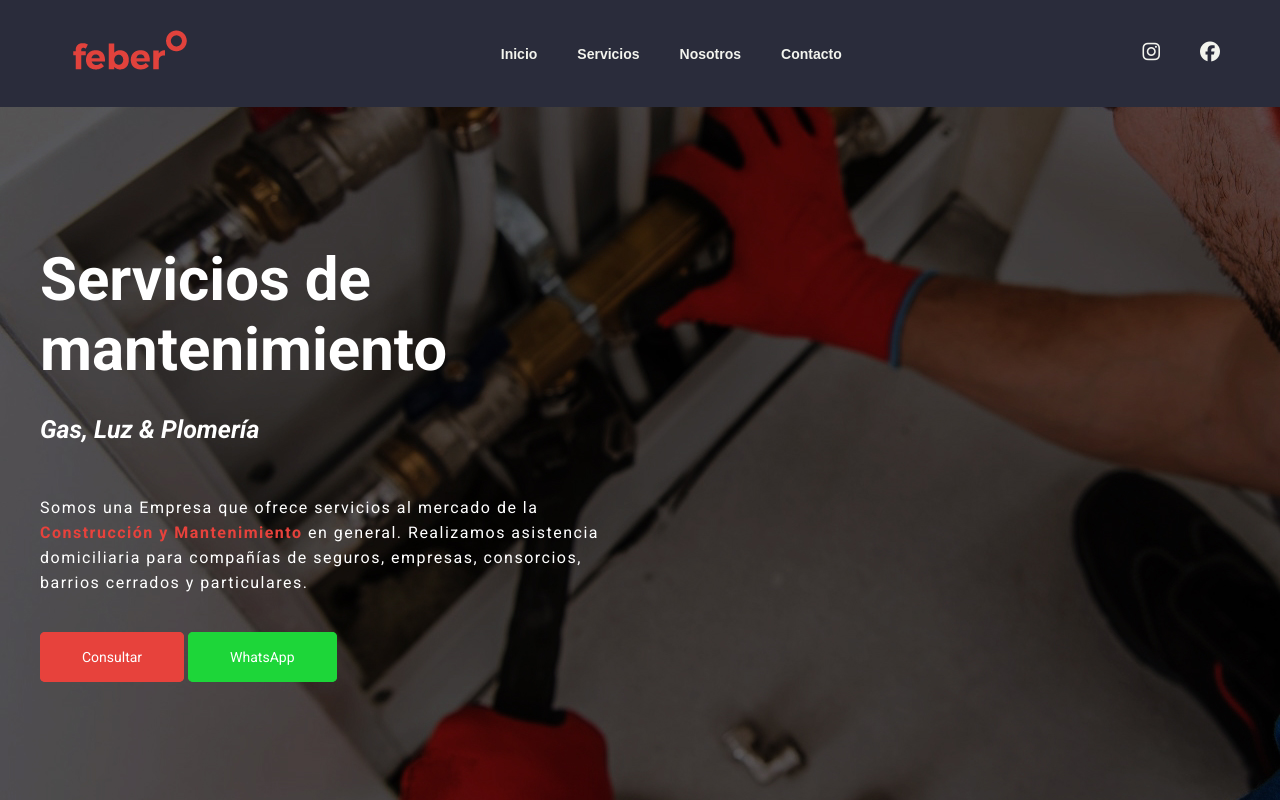
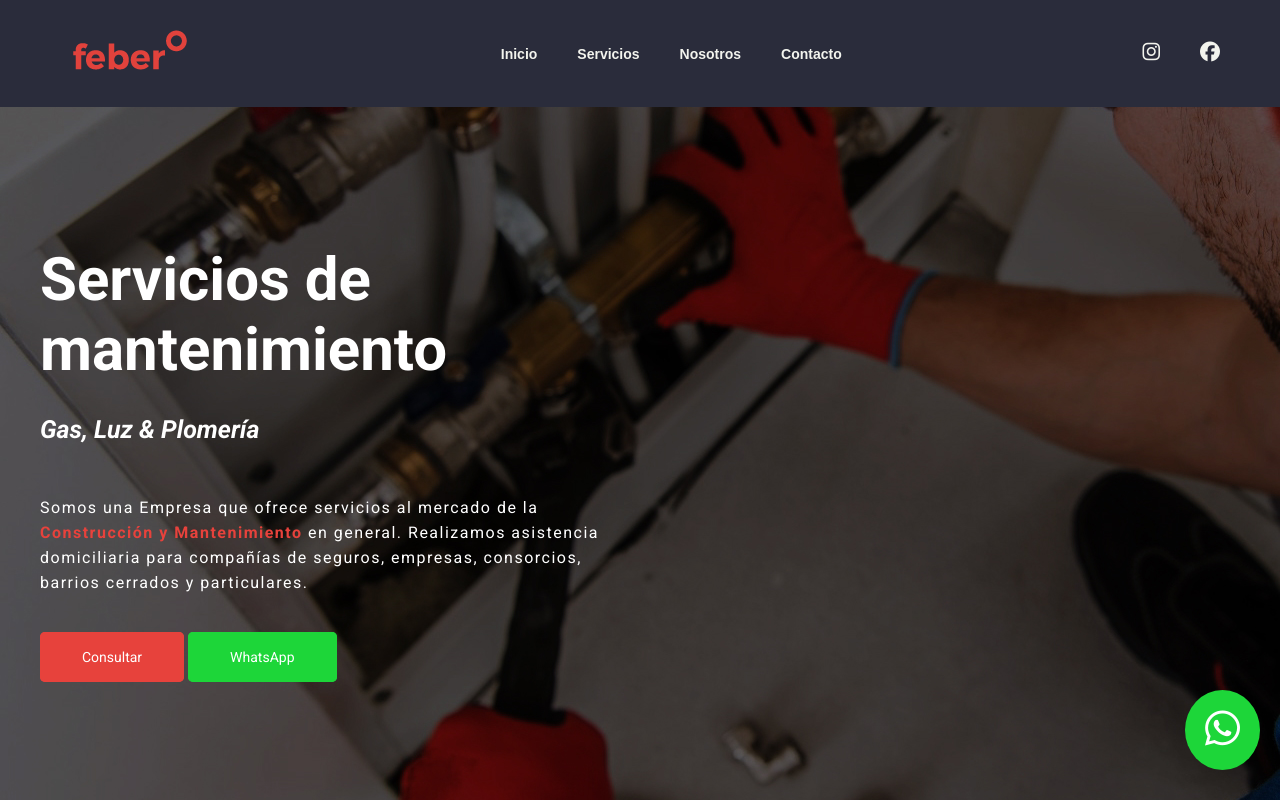
Before and after one commit to martin-centurion/feber-soluciones, a website: page index.html in a window 1280 px wide. Shown: the top 800 px of the page. Drawn offline with Linux system fonts and the light colour scheme.

Commit message:
agregando boton de ewhatsapp a mi proyecto

```diff
--- a/index.html
+++ b/index.html
@@ -156,5 +156,8 @@
             </div>
         </div>
     </footer>
+    <div class="whatsapp-icono">
+        <a href="https://api.whatsapp.com/send?phone=541156355415"><i class="fa-brands fa-whatsapp"></i></a>
+    </div>
 </body>
 </html>
--- a/sass/_global.scss
+++ b/sass/_global.scss
@@ -24,6 +24,22 @@ footer {
     background-color: $ColorSecundario;
 }
 
+.whatsapp-icono {
+    position: fixed;
+    bottom: 30px;
+    right: 20px;
+    font-size: 40px;
+    background-color: $ColorWhatsapp;
+    text-decoration: none;
+    border-radius: 50%;
+    padding: 10px 20px;
+
+    a {
+        color: white;
+    }
+
+}
+
 $redesSociales: (
     facebook: $ColorSecundario,
     instagram: $ColorSecundario,
```
Also changed, not shown: pages/contacto.html (+3 -0 lines), pages/servicios.html (+3 -0 lines), pages/sobre-nosotros.html (+3 -0 lines), css/styles.css.
